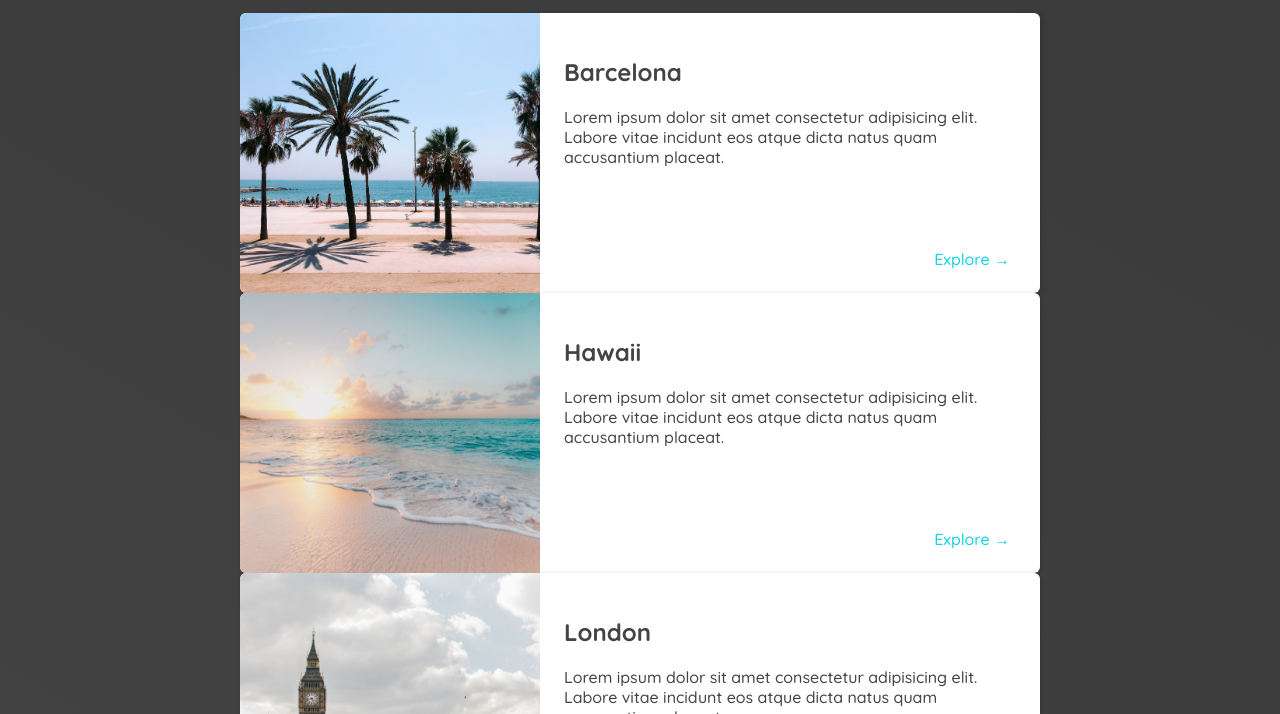
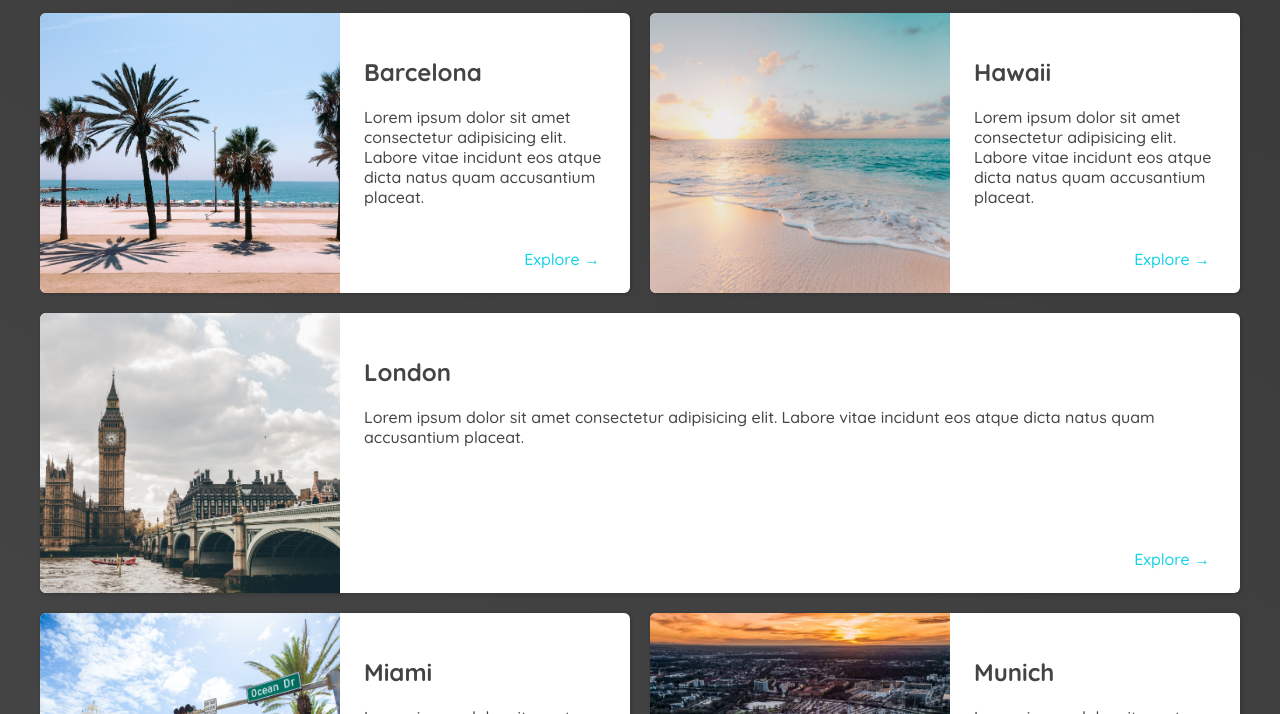
Before and after one commit to VKrieger/Travel-Site, a plain HTML site: page places.html in a window 1280 px wide. Shown: the part 86-800 px from the top of the page. Drawn offline with Linux system fonts and the light colour scheme.

Commit message:
add a grid structure

```diff
--- a/places.css
+++ b/places.css
@@ -8,17 +8,24 @@ header {
 }
 
 main ul {
-    width: 800px;
-    margin: 0 auto;
+    display: grid;
+    grid-template-columns: 1fr 1fr;
+    gap: 20px 20px;
+    width: 1200px;
+    margin: 0 auto 48px auto;
 }
 
 main li {
     display: flex;
+    justify-content: space-between;
     background-color: white;
     box-shadow: 1px 1px 4px rgba(0, 0, 0, 0.2);
     border-radius: 6px;
     overflow: hidden;
+}
 
+main li:nth-of-type(3) {
+    grid-column: 1 / span 2;
 }
 
 main li img {
--- a/places.html
+++ b/places.html
@@ -59,10 +59,6 @@
           <div class="item-content">
             <div>
               <h2>London</h2>
-              <p>
-                Lorem ipsum dolor sit amet consectetur adipisicing elit. Labore
-                vitae incidunt eos atque dicta natus quam accusantium placeat.
-              </p>
               <p>
                 Lorem ipsum dolor sit amet consectetur adipisicing elit. Labore
                 vitae incidunt eos atque dicta natus quam accusantium placeat.
```
